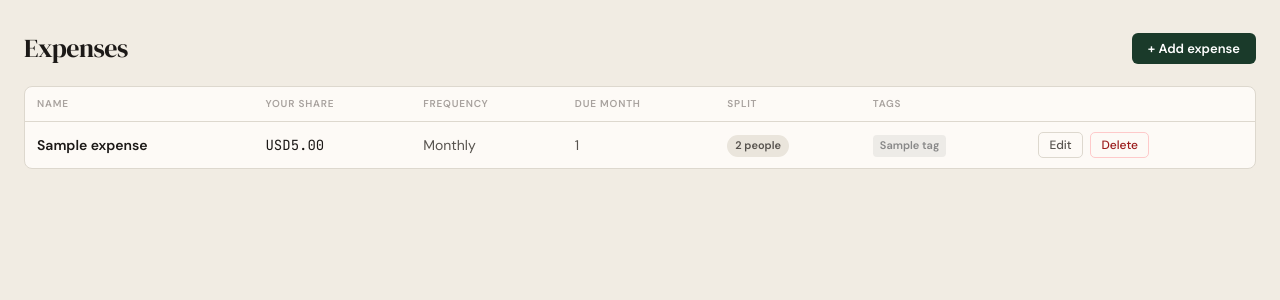
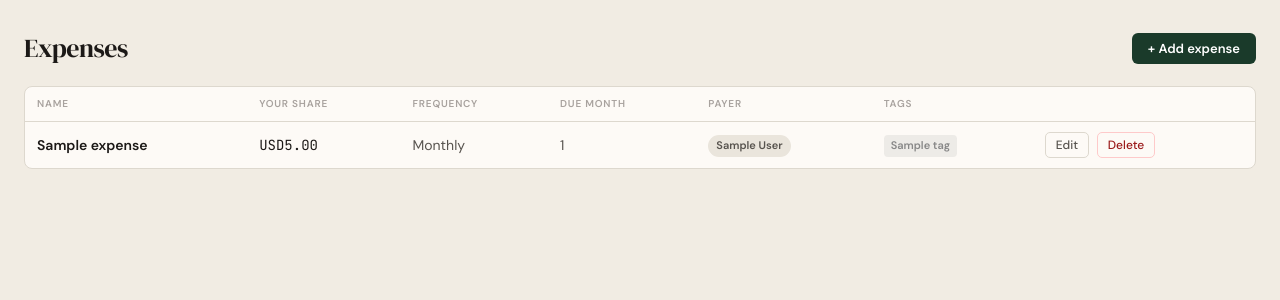
Before and after one commit to DACC4/otter-finance-manager, a Django app: page /expenses/ in a window 1280 px wide. Shown: the part 50-350 px from the top of the page. Run offline with Django 5.2, Linux system fonts and the light colour scheme; a user stored in the database is signed in; tables that the repository leaves empty hold one stand-in row (values such as "Sample post").

Commit message:
feat: add payer for expenses

```diff
--- a/finances/models.py
+++ b/finances/models.py
@@ -109,6 +109,14 @@ class Expense(models.Model):
         settings.AUTH_USER_MODEL,
         related_name="shared_expenses",
         blank=True,
+    )
+    payer = models.ForeignKey(
+        settings.AUTH_USER_MODEL,
+        null=True,
+        blank=True,
+        on_delete=models.SET_NULL,
+        related_name="fronted_expenses",
+        help_text="Who pays this bill upfront. Leave blank if everyone pays their own share directly.",
     )
     created_at = models.DateTimeField(auto_now_add=True)
 
--- a/finances/services.py
+++ b/finances/services.py
@@ -1,5 +1,6 @@
+from collections import defaultdict
 from decimal import Decimal
-from typing import Dict
+from typing import Dict, List, Tuple
 
 from django.db.models import Q
 from django.utils import timezone
@@ -79,3 +80,58 @@ def calculate_financial_snapshot(user, as_of=None) -> Dict[str, Decimal]:
         "annual_monthly_saving": annual_monthly_saving,
         "thirteenth_month_total": thirteenth_month_total,
     }
+
+
+def calculate_debts(user) -> Dict[str, List[Tuple]]:
+    """
+    Returns debts involving `user` based on expenses where payer is set.
+
+    Returns:
+        {
+            "owed_to_me":  [(other_user, monthly, yearly), ...],
+            "i_owe":       [(other_user, monthly, yearly), ...],
+        }
+    """
+    # All expenses with a payer where this user is involved
+    payer_expenses = Expense.objects.filter(
+        payer__isnull=False
+    ).filter(
+        Q(owner=user) | Q(shared_with=user)
+    ).distinct().select_related("payer", "owner").prefetch_related("shared_with")
+
+    owed_to_me: Dict = defaultdict(Decimal)
+    i_owe: Dict = defaultdict(Decimal)
+
+    for expense in payer_expenses:
+        if expense.payer == user:
+            # Others owe me their share
+            for participant in expense.participants():
+                if participant != user:
+                    owed_to_me[participant] += expense.share_for(participant)
+        else:
+            # I owe the payer my share
+            my_share = expense.share_for(user)
+            if my_share > 0:
+                i_owe[expense.payer] += my_share
+
+    # Net out bilateral debts: only show the direction of the larger side
+    all_parties = set(owed_to_me) | set(i_owe)
+    net_owed_to_me = {}
+    net_i_owe = {}
+    for party in all_parties:
+        net = owed_to_me.get(party, Decimal("0")) - i_owe.get(party, Decimal("0"))
+        if net > 0:
+            net_owed_to_me[party] = net
+        elif net < 0:
+            net_i_owe[party] = -net
+
+    return {
+        "owed_to_me": [
+            (other, monthly, (monthly * 12).quantize(Decimal("0.01")))
+            for other, monthly in sorted(net_owed_to_me.items(), key=lambda x: x[0].username)
+        ],
+        "i_owe": [
+            (other, monthly, (monthly * 12).quantize(Decimal("0.01")))
+            for other, monthly in sorted(net_i_owe.items(), key=lambda x: x[0].username)
+        ],
+    }
--- a/finances/views.py
+++ b/finances/views.py
@@ -16,7 +16,7 @@ from django.utils import timezone
 
 from .forms import ExpenseForm, IncomeForm, SavingBucketForm, SavingsGoalForm, TagForm
 from .models import Expense, Frequency, Income, SavingBucket, SavingsGoal, Tag
-from .services import calculate_financial_snapshot
+from .services import calculate_debts, calculate_financial_snapshot
 
 
 class DashboardView(LoginRequiredMixin, TemplateView):
@@ -281,6 +281,11 @@ class ExpenseListView(LoginRequiredMixin, ListView):
             Q(owner=self.request.user) | Q(shared_with=self.request.user)
         ).distinct()
 
+    def get_context_data(self, **kwargs):
+        ctx = super().get_context_data(**kwargs)
+        ctx["debts"] = calculate_debts(self.request.user)
+        return ctx
+
 
 class ExpenseCreateView(OwnerCreateMixin, CreateView):
     model = Expense
@@ -310,14 +315,6 @@ class ExpenseUpdateView(LoginRequiredMixin, OwnerCheckMixin, UpdateView):
         kwargs["user"] = self.request.user
         return kwargs
 
-    def get_form(self, form_class=None):
-        form = super().get_form(form_class)
-        # If the current user is not the owner, they should not be able to change members
-        obj = self.get_object()
-        if self.request.user != obj.owner:
-            # remove the shared_with field so it isn't editable by participants
-            form.fields.pop("shared_with", None)
-        return form
 
 
 class ExpenseDeleteView(LoginRequiredMixin, OwnerCheckMixin, DeleteView):
--- a/templates/finances/expense_list.html
+++ b/templates/finances/expense_list.html
@@ -15,7 +15,7 @@
                 <th>Your share</th>
                 <th>Frequency</th>
                 <th>Due month</th>
-                <th>Split</th>
+                <th>Payer</th>
                 <th>Tags</th>
                 <th></th>
             </tr>
@@ -28,8 +28,12 @@
                 <td class="muted">{{ expense.get_frequency_display }}</td>
                 <td class="muted">{{ expense.target_month|default:"—" }}</td>
                 <td>
-                    {% if expense.shared_with.count %}
-                        <span class="pill">{{ expense.participant_count }} people</span>
+                    {% if expense.payer %}
+                        <span class="pill {% if expense.payer == user %}pill-me{% endif %}">
+                            {{ expense.payer.get_full_name|default:expense.payer.username }}
+                        </span>
+                    {% elif expense.shared_with.count %}
+                        <span class="muted">Split</span>
                     {% else %}
                         <span class="muted">Solo</span>
                     {% endif %}
```
Also changed, not shown: other parts of templates/finances/expense_list.html (+28 -0 lines), finances/forms.py (+12 -1 lines), finances/migrations/0006_expense_payer.py (added).
